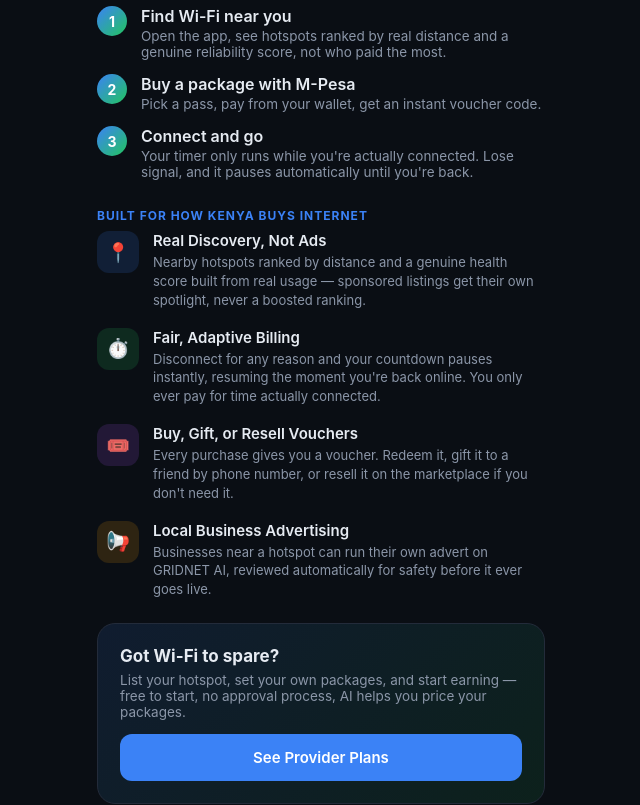
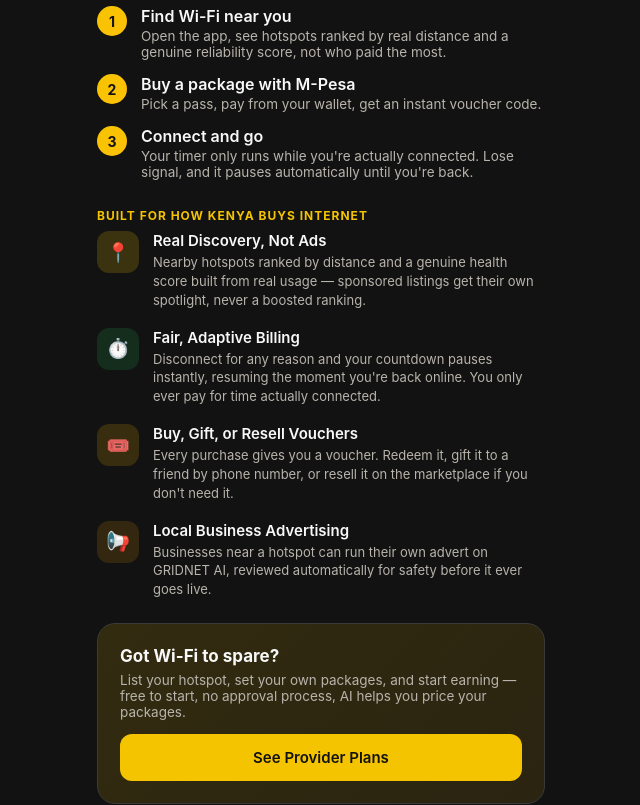
Before and after one commit to franklinemose19-alt/GRIDNET-AI, a React (Vite) app: page / in a window 1280 px wide. Shown: the part 560-1365 px from the top of the page, without its empty margins (319-959 px from the left). Built offline with nearby package versions, Linux system fonts and the light colour scheme; no server answers.

Commit message:
Update index.css

```diff
--- a/src/index.css
+++ b/src/index.css
@@ -1,14 +1,15 @@
 :root {
-  --bg: #0a0e14;
-  --surface: #131822;
-  --surface-hover: #1a2130;
-  --border: #232b3a;
-  --text: #e6ebf2;
-  --text-dim: #8b96a8;
-  --accent-blue: #3b82f6;
-  --accent-green: #22c55e;
-  --accent-purple: #a855f7;
-  --accent-amber: #f59e0b;
+  --bg: #121212;
+  --surface: #1e1e1e;
+  --surface-hover: #292929;
+  --border: #3a3a3a;
+  --text: #f8f8f8;
+  --text-dim: #b8b4ac;
+  --accent-blue: #f5c400;
+  --accent-green: #ffc107;
+  --accent-purple: #e0a800;
+  --accent-amber: #ffc107;
+  --status-good: #22c55e;
   --danger: #ef4444;
   --warning: #f59e0b;
   --mono: ui-monospace, SFMono-Regular, Menlo, Consolas, monospace;
@@ -49,9 +50,9 @@ body {
 }
 .badge-featured {
   background: linear-gradient(135deg, var(--accent-blue), var(--accent-green));
-  color: #fff;
+  color: #121212;
 }
-.badge-health-good { background: rgba(34,197,94,0.15); color: var(--accent-green); }
+.badge-health-good { background: rgba(34,197,94,0.15); color: var(--status-good); }
 .badge-health-mid { background: rgba(245,158,11,0.15); color: var(--warning); }
 .badge-health-low { background: rgba(239,68,68,0.15); color: var(--danger); }
 
@@ -64,7 +65,7 @@ body {
   font-size: 15px;
   cursor: pointer;
 }
-.btn-primary { background: var(--accent-blue); color: #fff; }
+.btn-primary { background: var(--accent-blue); color: #121212; }
 .btn-secondary { background: var(--surface); color: var(--text); border: 1px solid var(--border); }
 
 .row { display: flex; justify-content: space-between; align-items: center; }
@@ -115,10 +116,10 @@ input:focus { outline: none; border-color: var(--accent-blue); }
   font-size: 17px;
 }
 .icon-green { background: rgba(34,197,94,0.15); }
-.icon-blue { background: rgba(59,130,246,0.15); }
+.icon-blue { background: rgba(245,196,0,0.18); }
 .icon-amber { background: rgba(245,158,11,0.15); }
 .icon-red { background: rgba(239,68,68,0.15); }
-.icon-purple { background: rgba(168,85,247,0.15); }
+.icon-purple { background: rgba(224,168,0,0.18); }
 
 .action-label {
   font-size: 11px;
@@ -163,7 +164,7 @@ input:focus { outline: none; border-color: var(--accent-blue); }
 
 .radar-ring {
   position: absolute;
-  border: 1px solid rgba(59, 130, 246, 0.4);
+  border: 1px solid rgba(245, 196, 0, 0.4);
   border-radius: 50%;
   top: 50%;
   left: 50%;
@@ -174,9 +175,9 @@ input:focus { outline: none; border-color: var(--accent-blue); }
 .radar-ring.r3 { animation-delay: 2.4s; }
 
 @keyframes radar-pulse {
-  0%   { width: 24px; height: 24px; opacity: 0.85; border-color: rgba(59,130,246,0.55); }
+  0%   { width: 24px; height: 24px; opacity: 0.85; border-color: rgba(245,196,0,0.55); }
   70%  { opacity: 0.15; }
-  100% { width: 240px; height: 240px; opacity: 0; border-color: rgba(34,197,94,0.15); }
+  100% { width: 240px; height: 240px; opacity: 0; border-color: rgba(255,193,7,0.15); }
 }
 
 .radar-core {
@@ -190,7 +191,7 @@ input:focus { outline: none; border-color: var(--accent-blue); }
   align-items: center;
   justify-content: center;
   font-size: 26px;
-  box-shadow: 0 0 40px rgba(59, 130, 246, 0.35);
+  box-shadow: 0 0 40px rgba(245, 196, 0, 0.35);
 }
 
 .radar-ping {
@@ -283,7 +284,7 @@ input:focus { outline: none; border-color: var(--accent-blue); }
 }
 .ad-promo-card {
   margin-bottom: 16px;
-  background: linear-gradient(135deg, rgba(59,130,246,0.08), rgba(34,197,94,0.08));
+  background: linear-gradient(135deg, rgba(245,196,0,0.10), rgba(255,193,7,0.08));
 }
 .featured-tile {
   min-width: 160px;
@@ -291,7 +292,7 @@ input:focus { outline: none; border-color: var(--accent-blue); }
   cursor: pointer;
 }
 
-/* New landing sections */
+/* Landing sections */
 .hero-badge-row {
   display: flex;
   gap: 8px;
@@ -326,7 +327,7 @@ input:focus { outline: none; border-color: var(--accent-blue); }
   min-width: 30px;
   border-radius: 50%;
   background: linear-gradient(135deg, var(--accent-blue), var(--accent-green));
-  color: #fff;
+  color: #121212;
   font-weight: 700;
   font-size: 14px;
   display: flex;
@@ -338,7 +339,7 @@ input:focus { outline: none; border-color: var(--accent-blue); }
   border-radius: 18px;
   padding: 22px;
   margin-bottom: 24px;
-  background: linear-gradient(135deg, rgba(59,130,246,0.12), rgba(34,197,94,0.10));
+  background: linear-gradient(135deg, rgba(245,196,0,0.14), rgba(255,193,7,0.10));
   border: 1px solid var(--border);
 }
 
```
